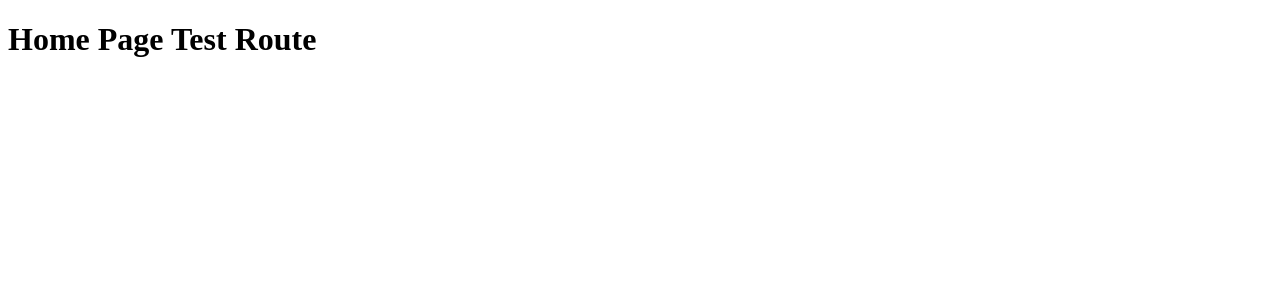
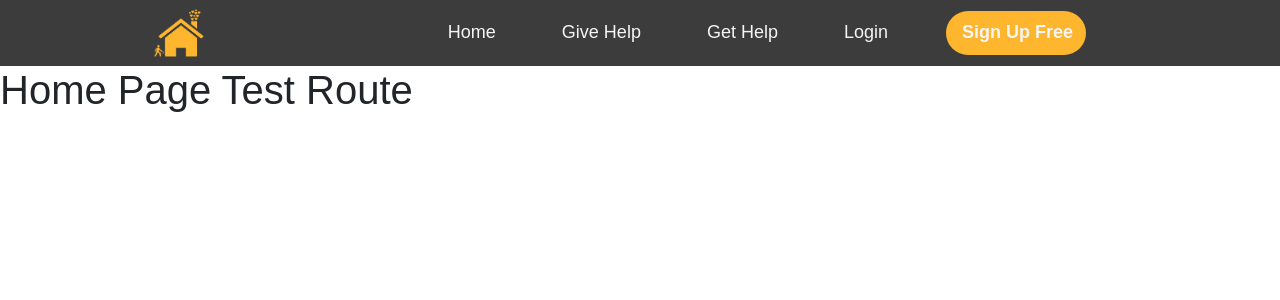
Before and after one commit to LouieOHagan/Covid-Companion-Website, a Flask app: page / in a window 1280 px wide. Shown: the top 300 px of the page. Run offline with Flask 2, Linux system fonts and the light colour scheme; some libraries are stand-ins or nearby versions.

Commit message:
Feat: Added structure and styling for navbar & added base.html and extended it to index.html for testing passing in title variable from app.py so any route, function and title names can easily be adjusted together in app.py

```diff
--- a/app.py
+++ b/app.py
@@ -15,7 +15,7 @@ mongo = PyMongo(app)
 
 @app.route("/")
 def home():
-    return render_template("index.html")
+    return render_template("index.html", title="Home")
 
 
 @app.route("/sign_up")
--- /dev/null
+++ b/static/css/style.css
@@ -0,0 +1,77 @@
+/* --------------------------Colours */
+
+/* --------------------------Special Padding/Margin */
+body {
+    padding: 0;
+    margin: 0;
+    font-family: 'Titillium Web', sans-serif;
+    font-size: 1.125rem;
+}
+
+.container-fluid {
+    padding: 0;
+}
+
+/* --------------------------Navbar */
+
+.logo{
+    background: url(../images/logo.png) center no-repeat;
+    background-size: 3.125rem;
+    width: 3.125rem;
+    height: 3.125rem;
+    margin: 0 25px 0 0.625rem;
+}
+
+.nav-colour {
+    background-color: #3c3c3c!important;
+    width: 100%;
+}
+
+.cc-navbar {
+    margin: auto;
+    width: 80%;
+}
+
+.nav-item {
+    margin-right: 50px;
+}
+
+.nav-link {
+    color: #f5f5f5;
+}
+
+.nav-link:hover {
+    color: #feb62e;
+}
+
+.nav-link::after {
+    content: '';
+    display: block;
+    width: 0;
+    height: 1.5px;
+    background: #feb62e;
+    transition: width .3s;
+}
+
+.nav-link:hover::after {
+    width: 100%;
+    transition: width .5s;
+}
+
+.nav-btn {
+    background-color: #feb62e;
+    border-radius: 2.1875rem;
+    padding: 0 0.3125rem 0 0.5rem;
+}
+
+.nav-btn:hover {
+    background-color: #f8ae24;
+}
+
+.nav-btn .nav-link {
+    font-weight: 800;
+}
+
+.nav-btn .nav-link:hover {
+    color: #f5f5f5;
+}
--- /dev/null
+++ b/templates/base.html
@@ -0,0 +1,59 @@
+<!DOCTYPE html>
+<html lang="en">
+<head>
+    <meta charset="UTF-8">
+    <meta name="viewport" content="width=device-width, initial-scale=1.0">
+    <meta http-equiv="X-UA-Compatible" content="ie=edge">
+
+    <!-- Favicon -->
+    <link rel="icon" href="{{ url_for('static', filename='images/tab-icon.png') }}" type="image/x-icon">
+
+    <!-- Page Title -->
+    <title>{% block title %}{% endblock %}</title>
+
+    <!-- CSS Links -->
+
+    <!-- Bootstrap 4 -->
+    <link rel="stylesheet" href="https://stackpath.bootstrapcdn.com/bootstrap/4.4.1/css/bootstrap.min.css" integrity="sha384-Vkoo8x4CGsO3+Hhxv8T/Q5PaXtkKtu6ug5TOeNV6gBiFeWPGFN9MuhOf23Q9Ifjh" crossorigin="anonymous">
+    <!-- Hover.css -->
+    <link rel="stylesheet" href="https://cdnjs.cloudflare.com/ajax/libs/hover.css/2.3.1/css/hover-min.css" type="text/css">
+    <!-- Custom CSS File -->
+    <link rel="stylesheet" href="{{ url_for('static', filename='css/style.css') }}" type="text/css">
+</head>
+
+<body>
+    <!-- Navigation Bar -->
+    <div class="nav-colour">
+
+            <nav class="navbar navbar-expand-md cc-navbar">
+                <a class="logo" href="{{ url_for('home') }}"></a>
+                <!-- Navigation Bar Links -->
+                <div class="collapse navbar-collapse" id="navbarSupportedContent">
+                    <ul class="navbar-nav ml-auto">
+                        <li class="nav-item activated">
+                            <a class="nav-link" href="{{ url_for('home') }}">Home</a>
+                        </li>
+                        <li class="nav-item">
+                            <a class="nav-link" href="{{ url_for('give_help') }}">Give Help</a>
+                        </li>
+                        <li class="nav-item">
+                            <a class="nav-link" href="{{ url_for('get_help') }}">Get Help</a>
+                        </li>
+                        <li class="nav-item">
+                            <a class="nav-link" href="{{ url_for('sign_in') }}">Login</a>
+                        </li>
+                        <li class="nav-btn nav-item">
+                            <a class="nav-link" href="{{ url_for('sign_up') }}">Sign Up Free</a>
+                        </li>
+                    </ul>
+                </div>
+                <!-- / .Navigation Bar Links -->
+            </nav>
+
+    </div>
+    <!-- / .Navigation Bar -->
+
+    {% block content %}
+    {% endblock %}
+</body>
+</html>
--- a/templates/index.html
+++ b/templates/index.html
@@ -1,12 +1,7 @@
-<!DOCTYPE html>
-<html lang="en">
-<head>
-    <meta charset="UTF-8">
-    <meta name="viewport" content="width=device-width, initial-scale=1.0">
-    <meta http-equiv="X-UA-Compatible" content="ie=edge">
-    <title>Home Page</title>
-</head>
-<body>
+{% extends 'base.html' %}
+
+{% block title %}Covid Companion | {{ title }}{% endblock %}
+
+{% block content %}
     <h1>Home Page Test Route</h1>
-</body>
-</html>
+{% endblock %}
```
Also changed, not shown: static/images/logo.png (added), static/images/tab-icon.png (added).
